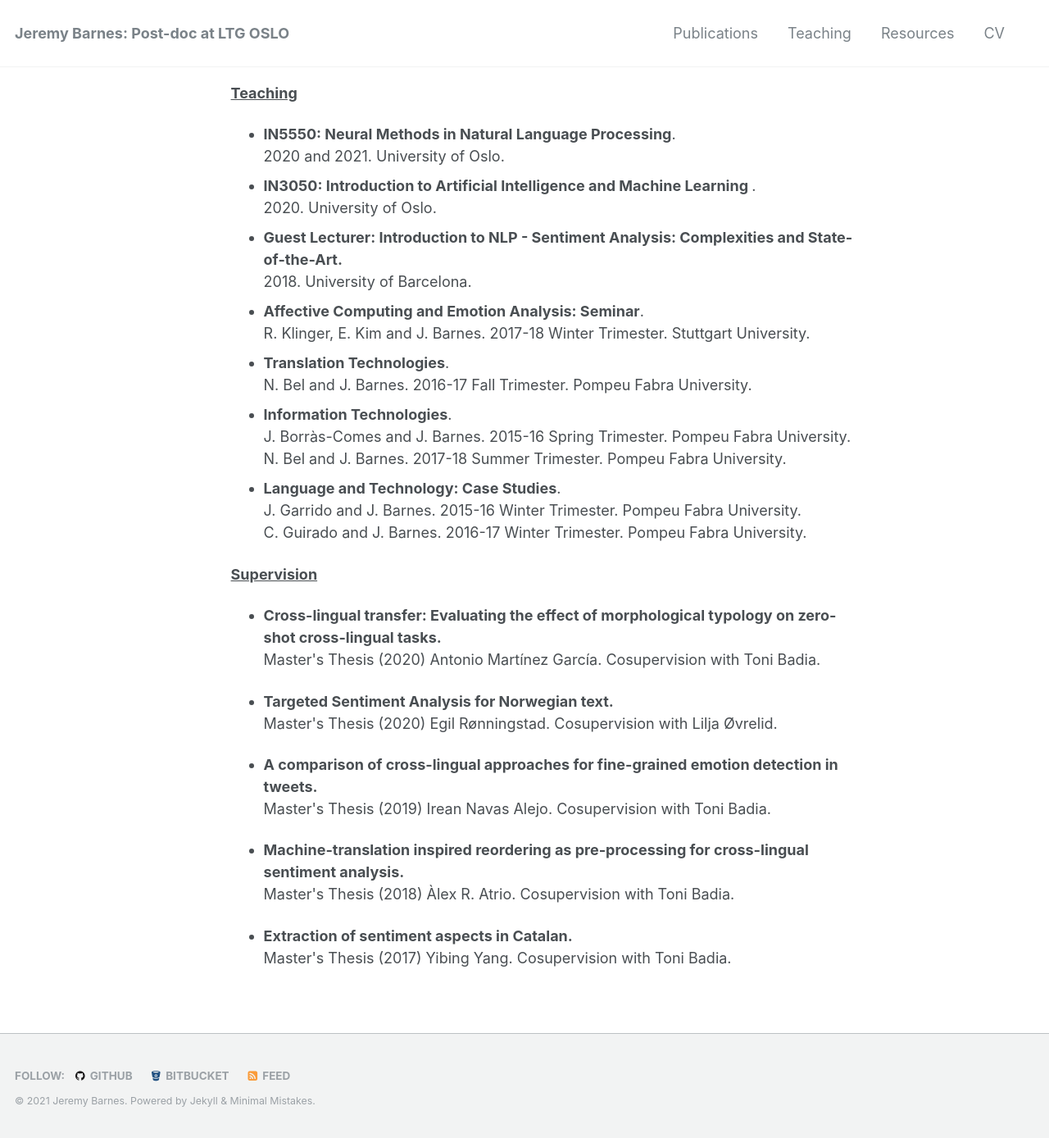
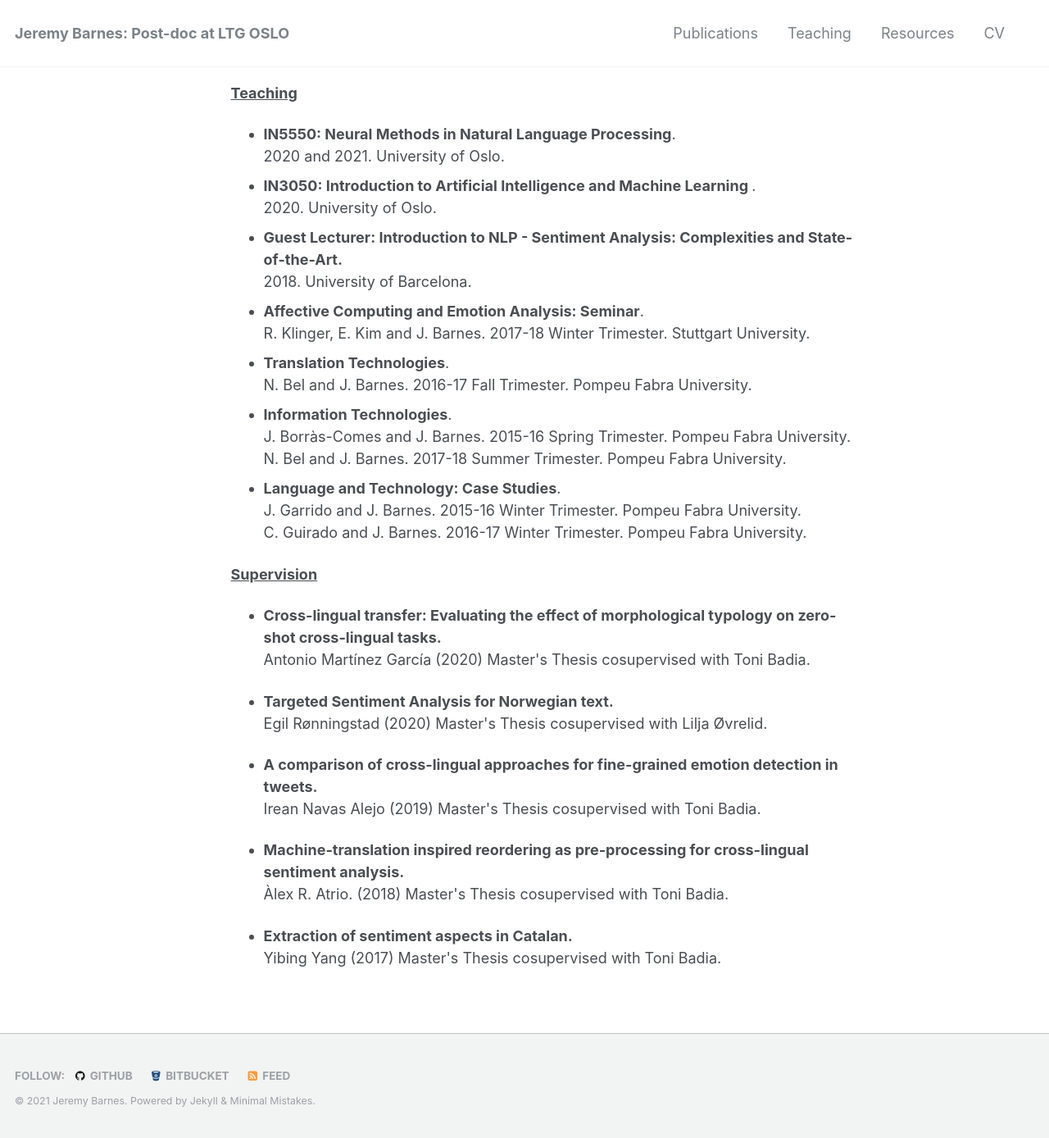
Before and after one commit to jerbarnes/jerbarnes.github.io, a Jekyll site: the page built from teaching/index.html, in a window 1280 px wide. Shown: the whole page at 82% size. Built offline with Jekyll 4.4.1, drawn with Linux system fonts in a browser that asks for light colours.

Commit message:
fixed a few small things

```diff
--- a/teaching/index.html
+++ b/teaching/index.html
@@ -24,19 +24,19 @@ C. Guirado and J. Barnes. 2016-17 Winter Trimester. Pompeu Fabra University.
 <p style="text-align: justify;"><span style="text-decoration: underline;"><strong>Supervision</strong></span></p>
 <ul>
 
-<li><strong>Cross-lingual transfer: Evaluating the effect of morphological typology on zero-shot cross-lingual tasks.</strong> <br /> Master's Thesis (2020) Antonio Martínez García. Cosupervision with Toni Badia.
+<li><strong>Cross-lingual transfer: Evaluating the effect of morphological typology on zero-shot cross-lingual tasks.</strong> <br /> Antonio Martínez García (2020) Master's Thesis cosupervised with Toni Badia.
 <p></li>
 
-<li><strong>Targeted Sentiment Analysis for Norwegian text.</strong> <br /> Master's Thesis (2020) Egil Rønningstad. Cosupervision with Lilja Øvrelid.
+<li><strong>Targeted Sentiment Analysis for Norwegian text.</strong> <br /> Egil Rønningstad (2020) Master's Thesis cosupervised with Lilja Øvrelid.
 <p></li>
 
-<li><strong>A comparison of cross-lingual approaches for fine-grained emotion detection in tweets.</strong> <br /> Master's Thesis (2019) Irean Navas Alejo. Cosupervision with Toni Badia.
+<li><strong>A comparison of cross-lingual approaches for fine-grained emotion detection in tweets.</strong> <br /> Irean Navas Alejo (2019) Master's Thesis cosupervised with Toni Badia.
 <p></li>
 
-<li><strong>Machine-translation inspired reordering as pre-processing for cross-lingual sentiment analysis.</strong> <br /> Master's Thesis (2018) Àlex R. Atrio. Cosupervision with Toni Badia.
+<li><strong>Machine-translation inspired reordering as pre-processing for cross-lingual sentiment analysis.</strong> <br /> Àlex R. Atrio. (2018) Master's Thesis cosupervised with Toni Badia.
 <p></li>
 
-<li><strong>Extraction of sentiment aspects in Catalan.</strong> <br /> Master's Thesis (2017) Yibing Yang. Cosupervision with Toni Badia.
+<li><strong>Extraction of sentiment aspects in Catalan.</strong> <br /> Yibing Yang (2017) Master's Thesis cosupervised with Toni Badia.
 <p></li>
   </ul>
 
```
